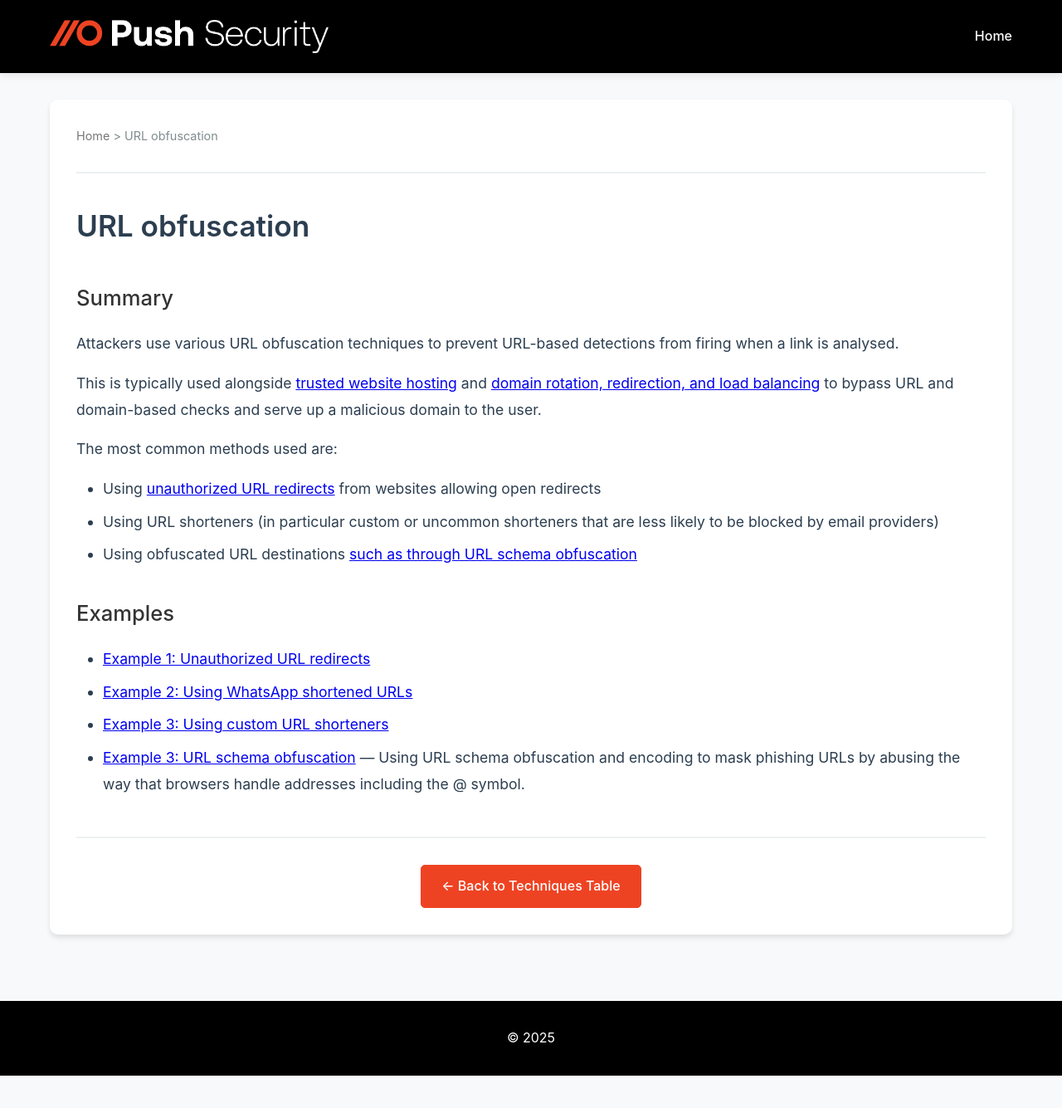
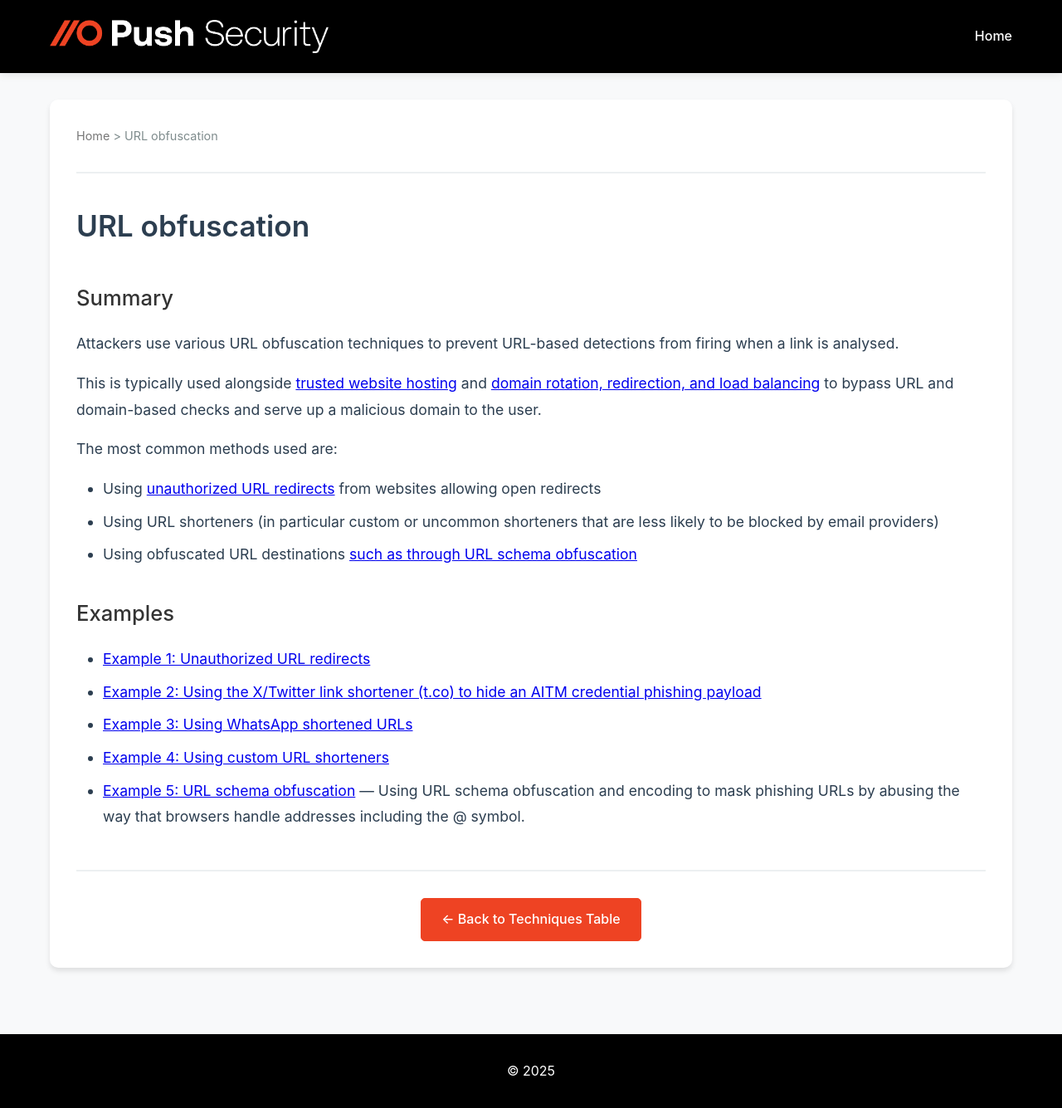
Before and after one commit to pushsecurity/phishing-techniques, a Jekyll site: the page built from _techniques/url-obfuscation.md, in a window 1280 px wide. Shown: the whole page at 83% size. Built offline with Jekyll 4.4.1, drawn with Linux system fonts in a browser that asks for light colours; before the commit the page ends 1296 px from its top, so only the background shows below that.

Commit message:
Update url-obfuscation.md
updated examples

```diff
--- a/_techniques/url-obfuscation.md
+++ b/_techniques/url-obfuscation.md
@@ -21,6 +21,7 @@ The most common methods used are:
 ## Examples
 
 - [Example 1: Unauthorized URL redirects](https://www.trustwave.com/en-us/resources/blogs/spiderlabs-blog/trusted-domain-hidden-danger-deceptive-url-redirections-in-email-phishing-attacks/)
-- [Example 2: Using WhatsApp shortened URLs](https://www.menlosecurity.com/blog/google-drawings-and-whatsapp-zero-hour-open-redirection-phish-exposed)
-- [Example 3: Using custom URL shorteners](https://alluresecurity.com/link-shortner-services-for-credential-harvesting/)
-- [Example 3: URL schema obfuscation](https://cloud.google.com/blog/topics/threat-intelligence/url-obfuscation-schema-abuse/) — Using URL schema obfuscation and encoding to mask phishing URLs by abusing the way that browsers handle addresses including the @ symbol.
+- [Example 2: Using the X/Twitter link shortener (t.co) to hide an AITM credential phishing payload](https://sublime.security/blog/using-the-x-twitter-link-shortener-t-co-to-hide-an-aitm-credential-phishing-payload/)
+- [Example 3: Using WhatsApp shortened URLs](https://www.menlosecurity.com/blog/google-drawings-and-whatsapp-zero-hour-open-redirection-phish-exposed)
+- [Example 4: Using custom URL shorteners](https://alluresecurity.com/link-shortner-services-for-credential-harvesting/)
+- [Example 5: URL schema obfuscation](https://cloud.google.com/blog/topics/threat-intelligence/url-obfuscation-schema-abuse/) — Using URL schema obfuscation and encoding to mask phishing URLs by abusing the way that browsers handle addresses including the @ symbol.
```
